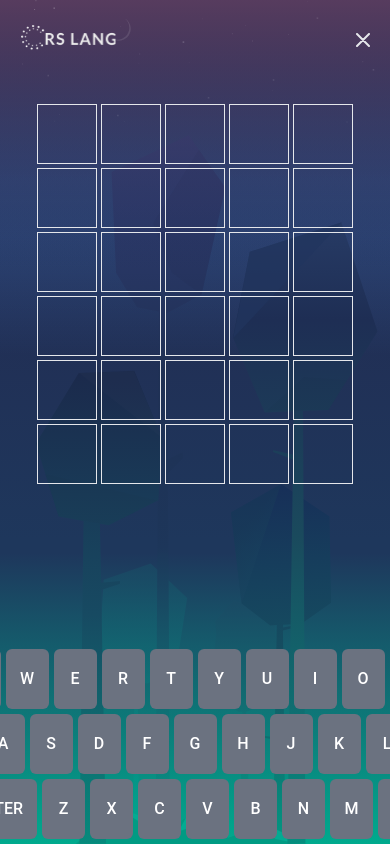
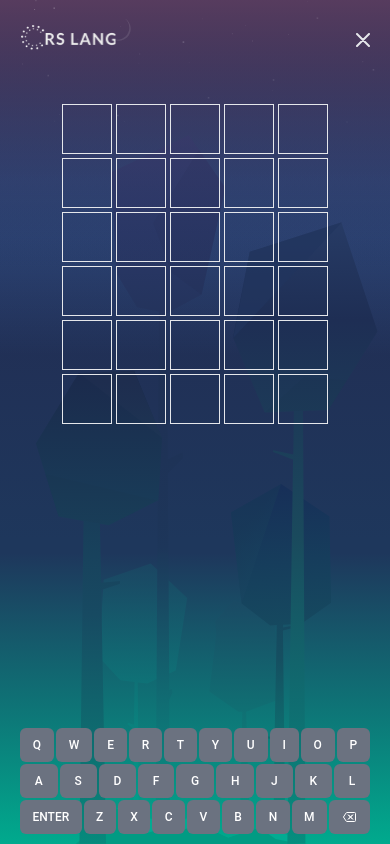
Before and after one commit to Arantiryo/rs-lang, a React (Create React App) app in the folder rs-lang/: page /games/wordle in a window 390 px wide. Built offline with nearby package versions, Linux system fonts and the light colour scheme.

Commit message:
feat: implement responsive design

```diff
--- a/rs-lang/src/components/WordleGame/WordleGame.tsx
+++ b/rs-lang/src/components/WordleGame/WordleGame.tsx
@@ -175,10 +175,13 @@ type KeyboardProps = {
 function Keyboard({ onClick, usedChars }: KeyboardProps) {
   const keys = ["qwertyuiop", "asdfghjkl", "zxcvbnm"];
   return (
-    <div className="mt-auto">
+    <div className="mt-auto mb-2 w-full xs:w-auto">
       {keys.map((row, i) => {
         return (
-          <div key={i} className="mb-[5px] flex gap-[5px] justify-center">
+          <div
+            key={i}
+            className="mb-[2px] xs:mb-[5px] flex gap-[2px] xs:gap-[5px] justify-center w-full"
+          >
             {i === 2 && (
               <KeyboardButton letter={"Enter"} key={-1} onClick={onClick} />
             )}
@@ -225,14 +228,14 @@ function KeyboardButton({
   return (
     <button
       onClick={() => onClick({ key })}
-      className={`h-[60px] min-w-[43px] p-[14px] text-white text-[16px] font-medium rounded-md cursor-pointer
-        bg-gray-500 hover:bg-gray-400 uppercase select-none
+      className={`xs:h-[60px] xs:min-w-[43px] p-[8px] xs:p-[14px] text-white text-[12px] xs:text-[16px] font-medium rounded-md cursor-pointer
+        bg-gray-500 hover:bg-gray-400 uppercase select-none flex items-center justify-center grow xs:grow-0
         transition-colors duration-0 delay-500 ${bgColor}`}
     >
       {letter !== "Backspace" ? (
         letter
       ) : (
-        <span className="text-[24px]">
+        <span className="text-[16px] xs:text-[24px]">
           <IoBackspaceOutline />
         </span>
       )}
@@ -268,7 +271,7 @@ function CurrentGuess({ currentGuess }: { currentGuess: GuessType }) {
 }
 
 const cellStyle =
-  "w-[60px] h-[60px] flex items-center justify-center text-white text-[32px] uppercase select-none border border-gray-40";
+  "w-[50px] h-[50px] xs:w-[60px] xs:h-[60px] flex items-center justify-center text-white text-[32px] uppercase select-none border border-gray-40";
 
 const cellCorrect = "bg-emerald-500";
 const cellPresent = "bg-yellow-500";
```
